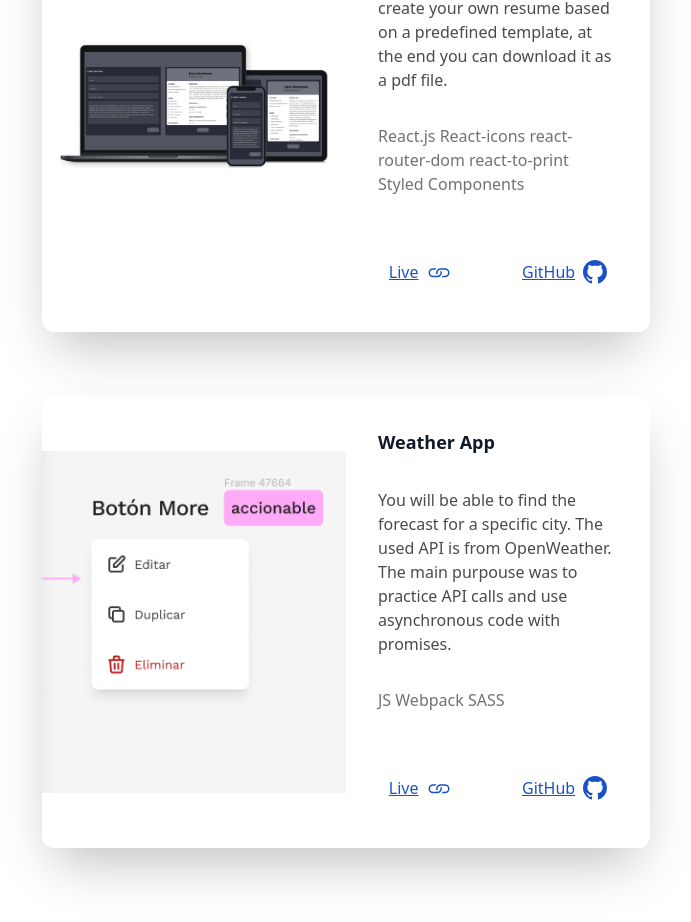
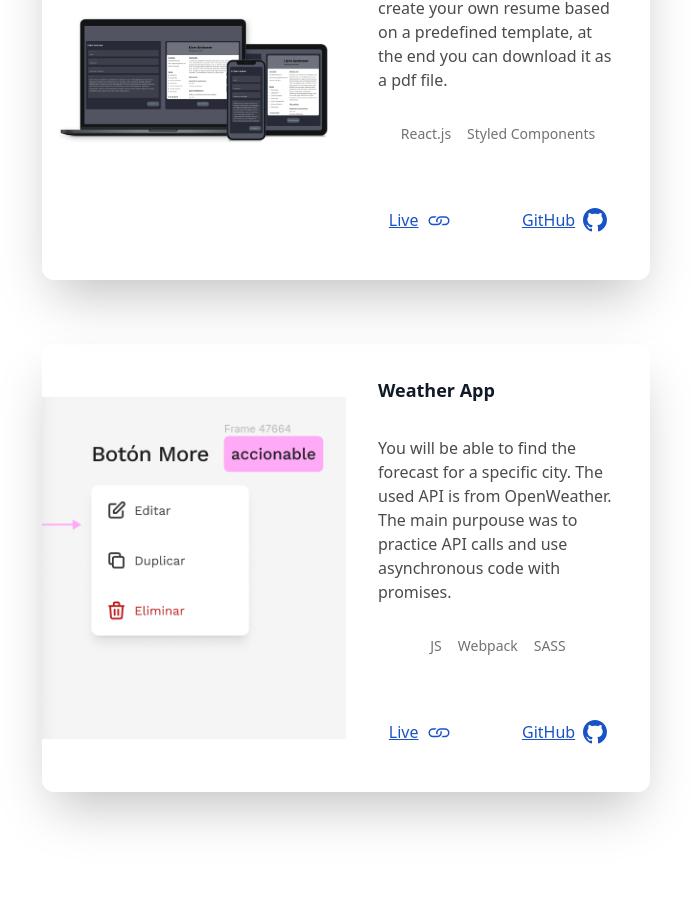
Before and after one commit to LPRegen/portfolio, a Next.js app: page / in a window 1280 px wide. Shown: the part 1898-2820 px from the top of the page, without its empty margins (294-985 px from the left). Built offline with nearby package versions, Linux system fonts and the light colour scheme.

Commit message:
refactor: modify component

```diff
--- a/components/Projects.tsx
+++ b/components/Projects.tsx
@@ -11,7 +11,7 @@ import resumeBuilder from '../public/resume-builder.jpg';
 type Project = {
   name: string;
   description: string;
-  technologies: string;
+  technologies: Array<string>;
   live: string;
   repo: string;
   image: StaticImageData;
@@ -23,8 +23,7 @@ const projectList: Project[] = [
     name: 'Resume builder',
     description:
       'With this app you will be able to create your own resume based on a predefined template, at the end you can download it as a pdf file.',
-    technologies:
-      'React.js React-icons react-router-dom react-to-print Styled Components',
+    technologies: ['React.js', 'Styled Components'],
     live: 'https://resume-builder-lime.vercel.app/',
     repo: 'https://github.com/LPRegen/resume-builder',
     image: resumeBuilder,
@@ -34,7 +33,7 @@ const projectList: Project[] = [
     name: 'Weather App',
     description:
       'You will be able to find the forecast for a specific city. The used API is from OpenWeather. The main purpouse was to practice API calls and use asynchronous code with promises.',
-    technologies: 'JS Webpack SASS',
+    technologies: ['JS', 'Webpack', 'SASS'],
     live: 'https://lpregen.github.io/weather-app/',
     repo: 'https://github.com/LPRegen/weather-app',
     image: ImageTest,
@@ -45,6 +44,18 @@ const projectList: Project[] = [
 export const Projects = () => {
   const containerStyles =
     'grid grid-rows-2 shadow-2xl rounded-xl md:grid-rows-none md:grid-cols-2';
+
+  const TechnologyList = ({ techList }: { techList: Array<string> }) => {
+    return (
+      <ul className="flex gap-4 text-secondary-600 text-sm ">
+        {techList.map((tech) => (
+          <li key={tech} className="whitespace-nowrap">
+            {tech}
+          </li>
+        ))}
+      </ul>
+    );
+  };
 
   const Links = ({ live, repo }: { live: string; repo: string }) => {
     const anchorStyle = 'flex gap-2 text-primary-800/90 underline';
@@ -95,9 +106,7 @@ export const Projects = () => {
                 <Paragraph className="text-secondary-800">
                   {description}
                 </Paragraph>
-                <Paragraph className="text-secondary-600 w-full">
-                  {technologies}
-                </Paragraph>
+                <TechnologyList techList={technologies} />
                 <Links repo={repo} live={live} />
               </div>
             </div>
```
